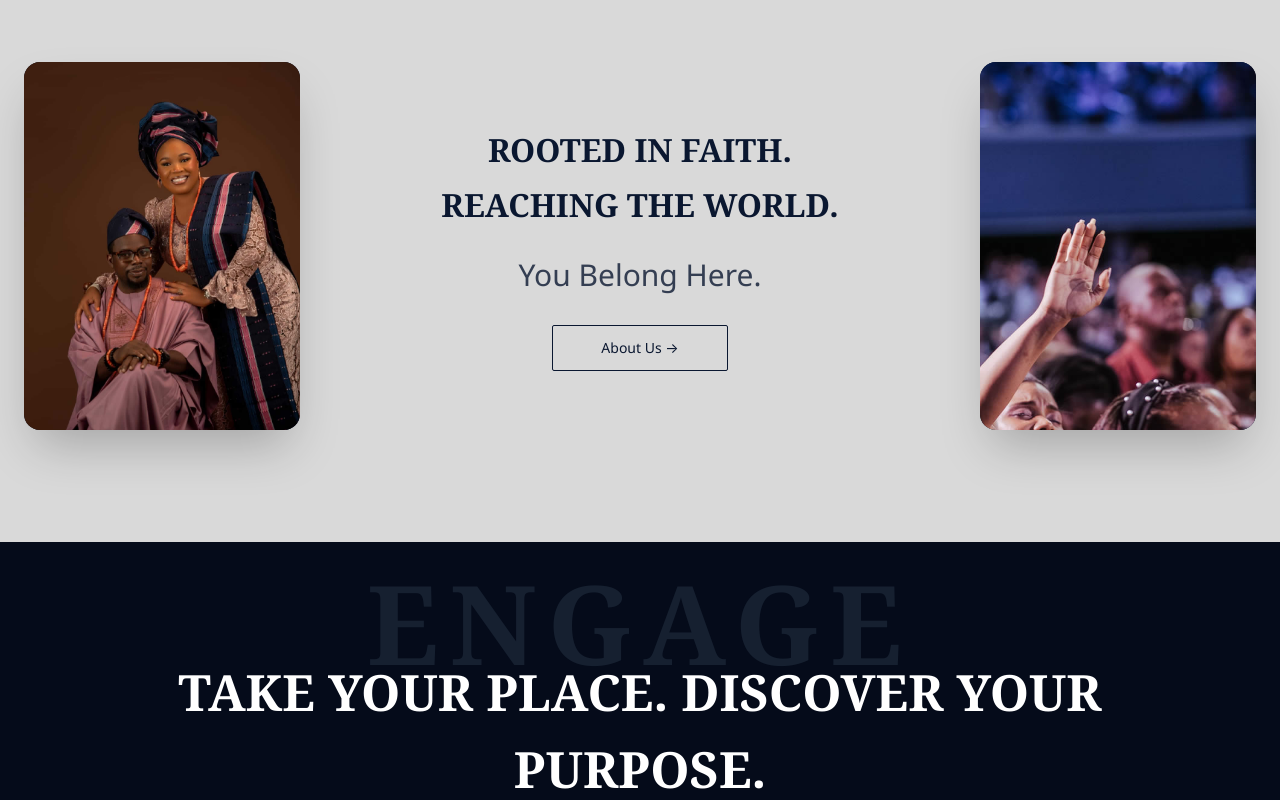
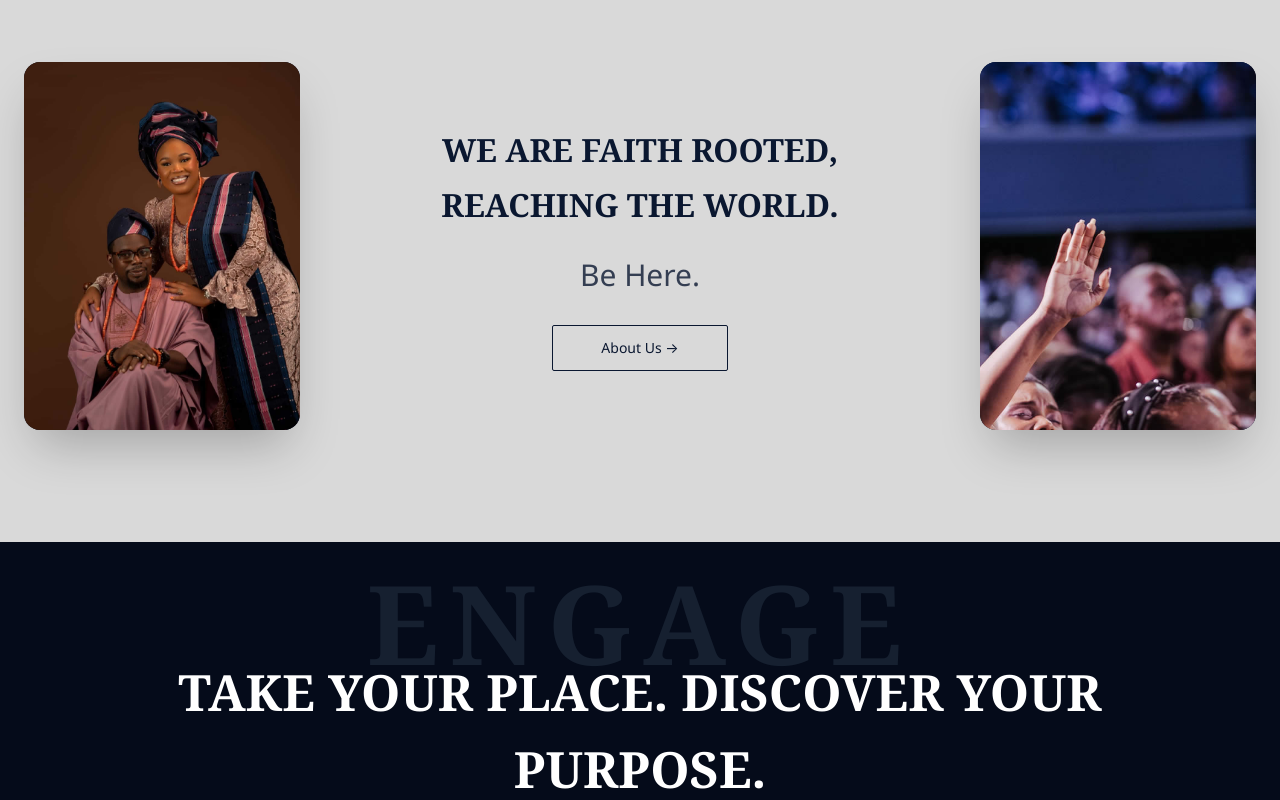
Before and after one commit to adeboyebuilds-del/starofheaven, a Next.js app: page / in a window 1280 px wide. Shown: the part 2080-2880 px from the top of the page. Built offline with nearby package versions, Linux system fonts and the light colour scheme; a web font is replaced by a local one.

Commit message:
Update RootedInFaith.tsx

```diff
--- a/components/RootedInFaith.tsx
+++ b/components/RootedInFaith.tsx
@@ -17,14 +17,14 @@ export default function RootedInFaith() {
       {/* Center Text Block */}
       <div className="mx-auto flex flex-col items-center text-center">
         <h2 className="font-display text-3xl font-bold uppercase leading-[45px] sm:leading-[55px] text-navy-900 sm:text-[32px]">
-          Rooted in Faith.
+          We are faith Rooted,
           <br />
           {/* Changed to sm:whitespace-nowrap so it wraps on mobile */}
           <span className="sm:whitespace-nowrap">Reaching the World.</span>
         </h2>
 
         <p className="mt-5 text-2xl sm:text-[30px] font-medium leading-snug sm:leading-[45px] text-navy-900/80">
-          You Belong Here.
+          Be Here.
         </p>
 
         <Link
```
